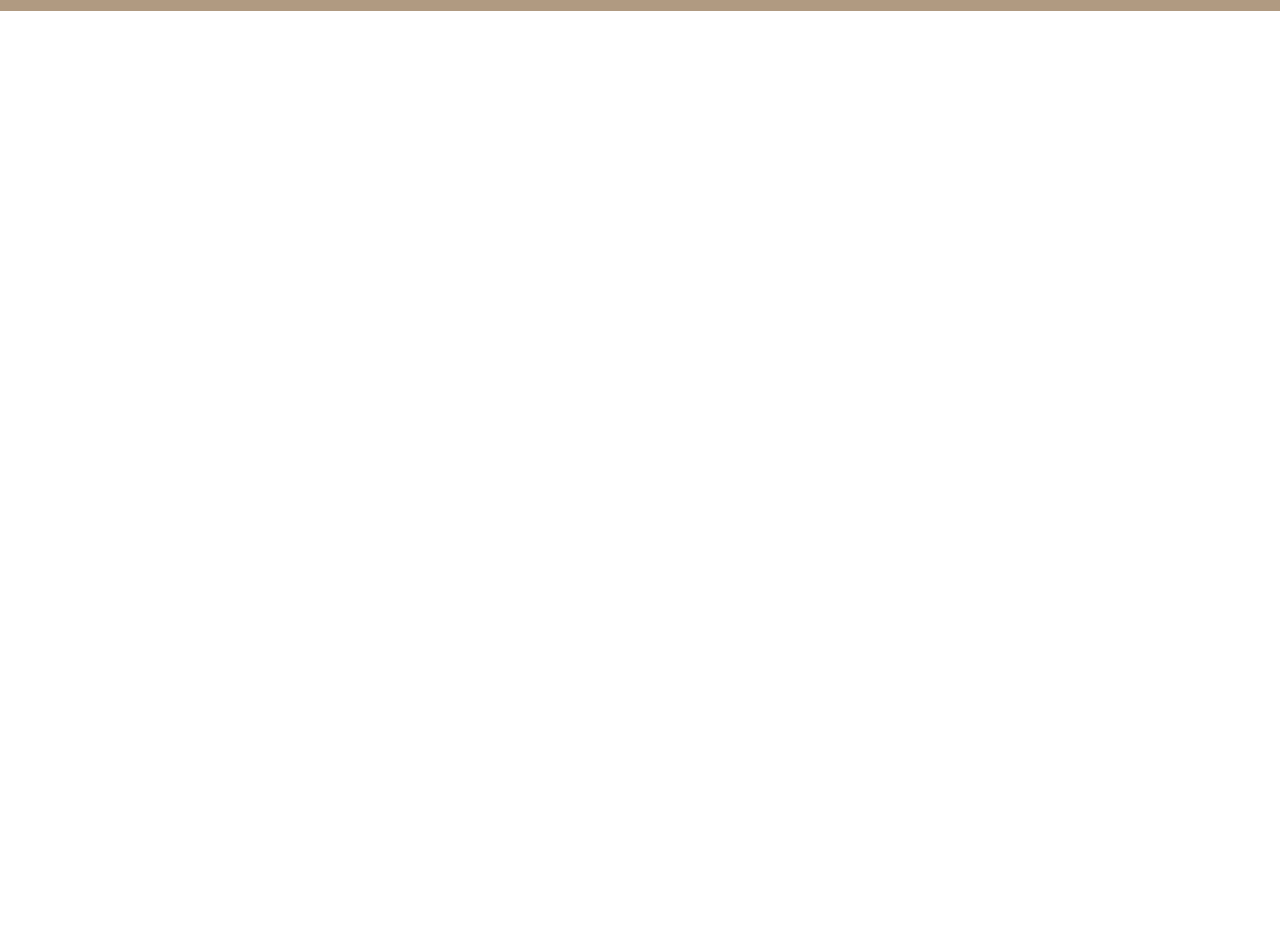
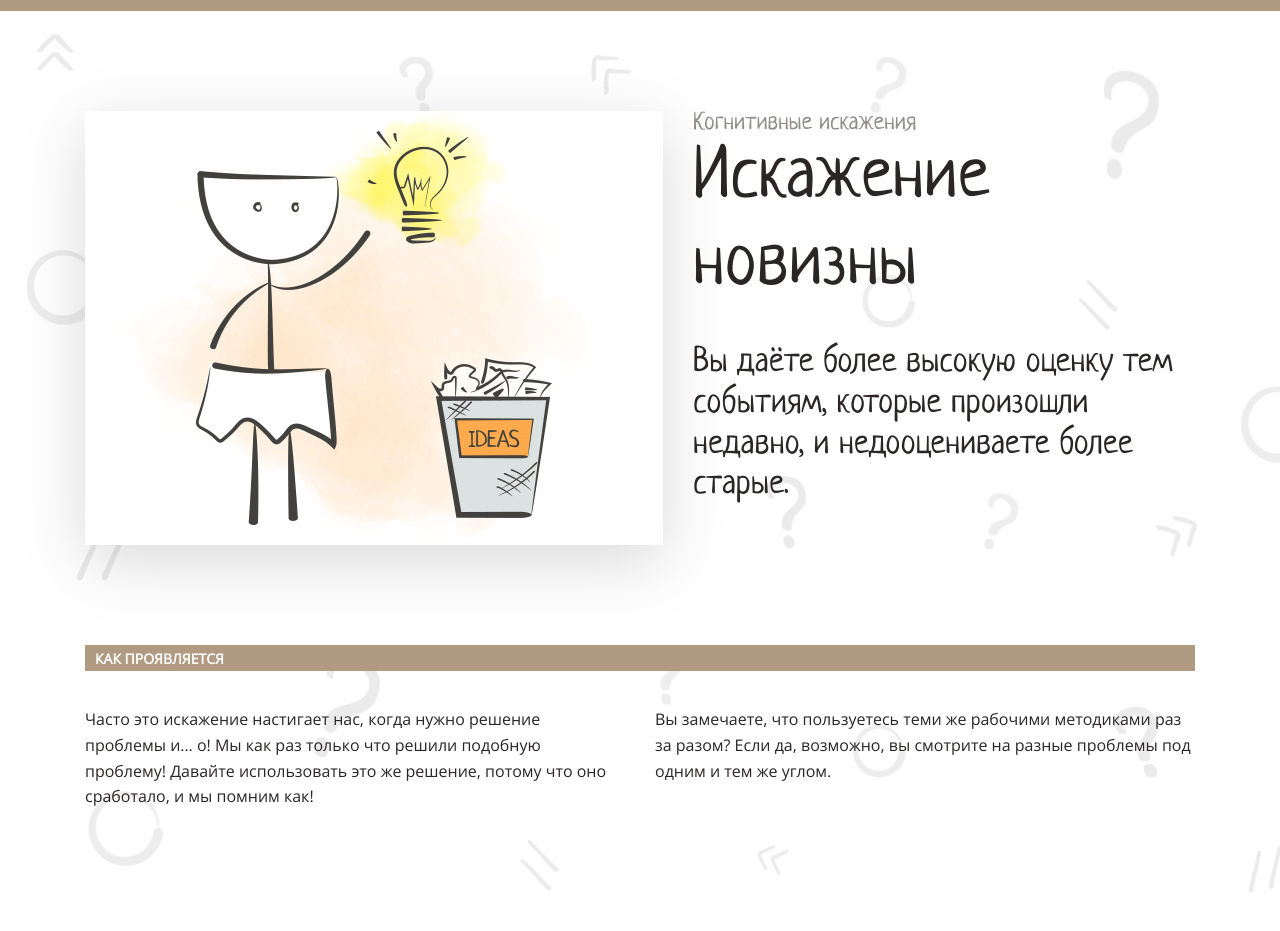
Before and after one commit to hdekjsne/layout-designer-project-58, a website: page src/index.html in a window 1280 px wide. Shown: the part 4460-5391 px from the top of the page. Drawn offline with Linux system fonts and the light colour scheme.

Commit message:
distortion-of-novelty

```diff
--- a/src/index.html
+++ b/src/index.html
@@ -61,7 +61,7 @@
           <p>Вы оптимизируете что-то задолго до того, как в этом появляется необходимость.</p>
         </div>
         <div class="nav-item">
-          <a href="#around-new" class="nav-a"></a>
+          <a href="#distortion-of-novelty" class="nav-a"></a>
           <h2 class="nav-digit">3</h2>
           <h3 class="nav-item-name">Искажение новизны</h3>
           <p>Вы даёте более высокую оценку тем событиям, которые произошли недавно, и недооцениваете более старые.</p>
@@ -121,8 +121,25 @@
         </div>
       </section>
     </section>
-    <section id="around-new" class="relative">
-      <section class="content"></section>
+    <section id="distortion-of-novelty" class="relative">
+      <div class="bg"></div>
+      <section class="content">
+        <div class="double-text-content" style="margin-bottom: 100px;">
+          <div>
+            <img src="../assets/img/3.png" alt="" class="filter" style="vertical-align: middle;">
+          </div>
+          <div>
+            <p class="smallest-h">Когнитивные искажения</p>
+            <h1 style="margin-bottom: 30px;">Искажение новизны</h1>
+            <p class="b-discription">Вы даёте более высокую оценку тем событиям, которые произошли недавно, и недооцениваете более старые.</p>
+          </div>
+        </div>
+        <h3 class="how-brown" style="margin-bottom: 20px;">КАК ПРОЯВЛЯЕТСЯ</h3>
+        <div class="double-text-content">
+          <p style="width: 50%;">Часто это искажение настигает нас, когда нужно решение проблемы и… о! Мы как раз только что решили подобную проблему! Давайте использовать это же решение, потому что оно сработало, и мы помним как!</p>
+          <p style="width: 50%;">Вы замечаете, что пользуетесь теми же рабочими методиками раз за разом? Если да, возможно, вы смотрите на разные проблемы под одним и тем же углом.</p>
+        </div>
+      </section>
     </section>
     <section id="around-disvalue" class="dark-section relative">
       <section class="content"></section>
```
